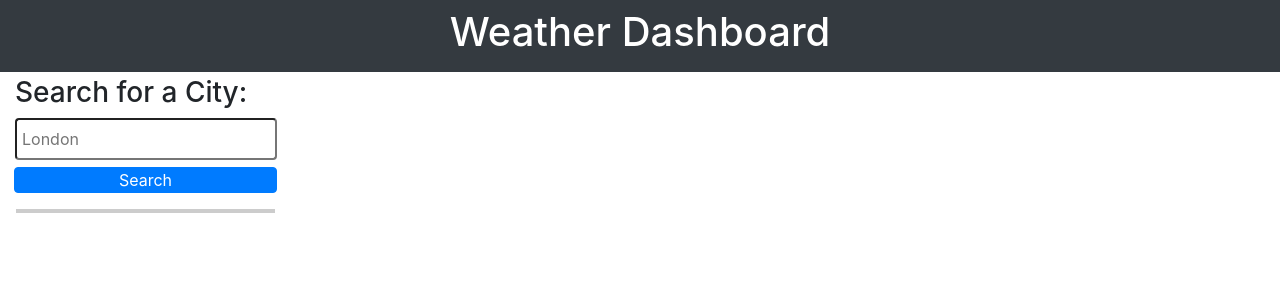
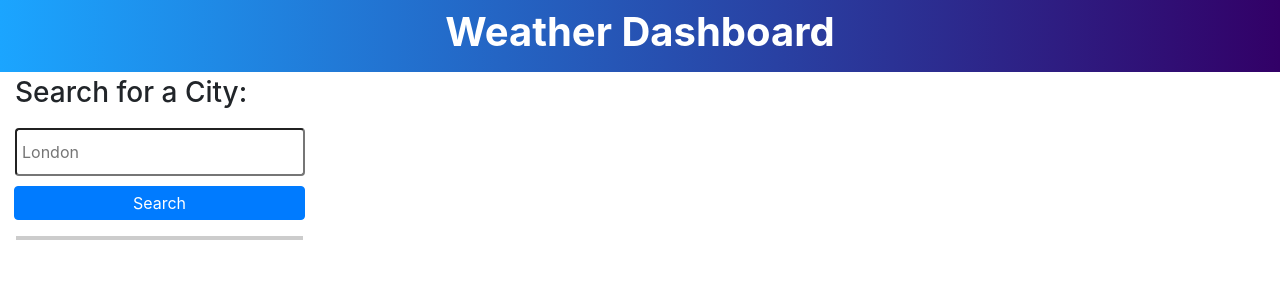
Before and after one commit to xiacodes/Weather-Dashboard, a plain HTML site: page starter/index.html in a window 1280 px wide. Drawn offline with nearby package versions, Linux system fonts and the light colour scheme.

Commit message:
Getting the search btn to work

```diff
--- a/starter/index.html
+++ b/starter/index.html
@@ -11,7 +11,7 @@
 	</head>
 
 	<body>
-		<header class="container-fluid text-center text-white bg-dark p-2 weather-header">
+		<header class="container-fluid text-center text-white bg-dark p-2 weather-header" id="header">
 			<h1>Weather Dashboard</h1>
 		</header>
 
--- a/starter/script.js
+++ b/starter/script.js
@@ -1,7 +1,25 @@
 // Variables
-
+var searchInput = $("#search-input");
+var searchBtn = $(`#search-button`);
 var fiveDayForecast = $(`#forecast`);
 var todayForecast = $(`#today`);
 
 // API Information
 var apiKey = "6a5e21ce19fc0952eac333669721b7de";
+
+// ------------------------------------------- //
+searchBtn.on("click", function (event) {
+	event.preventDefault();
+	var city = searchInput.val();
+	// weatherLoad(city);
+	alert(city);
+});
+
+// weatherLoad(city) {
+//     var query = "https://api.openweathermap.org/data/2.5/weather?q=" + city +
+//     "&appid=" +  apiKey + "&units=metric";
+
+//     // if (city == "") {
+
+//     // }
+// }
--- a/starter/styles/reset.css
+++ b/starter/styles/reset.css
@@ -1,7 +1,9 @@
 .input-group {
 	display: flex;
 	flex-direction: column;
-	gap: 7px;
+	gap: 10px;
+	margin-top: 10px;
+	width: 100% !important;
 }
 #search-input,
 #search-button {
@@ -10,11 +12,11 @@
 }
 
 #search-input {
-	padding: 7px 5px;
+	padding: 10px 5px;
 }
 
 #search-button {
-	padding: 0;
+	padding: 4px 0;
 }
 .input-group-append {
 	display: flex;
@@ -24,3 +26,11 @@
 	border: 2px solid #ccc;
 	width: 97%;
 }
+
+#header {
+	background: rgb(27, 165, 255);
+	background: linear-gradient(90deg, rgba(27, 165, 255, 1) 0%, rgba(50, 0, 103, 1) 100%) !important;
+}
+#header > h1 {
+	font-weight: 700;
+}
```
